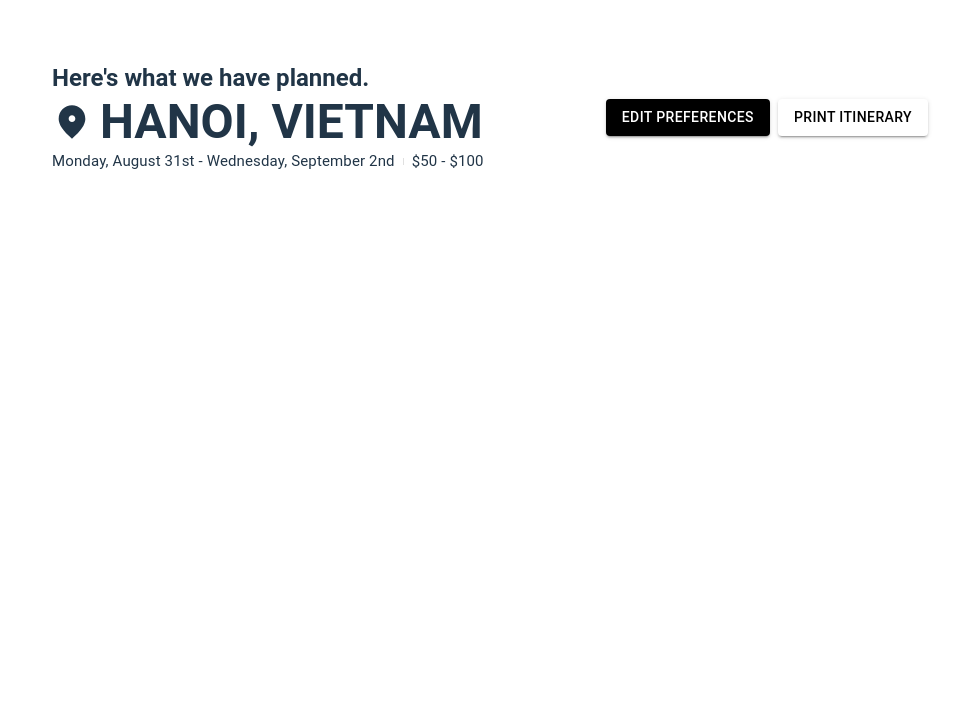
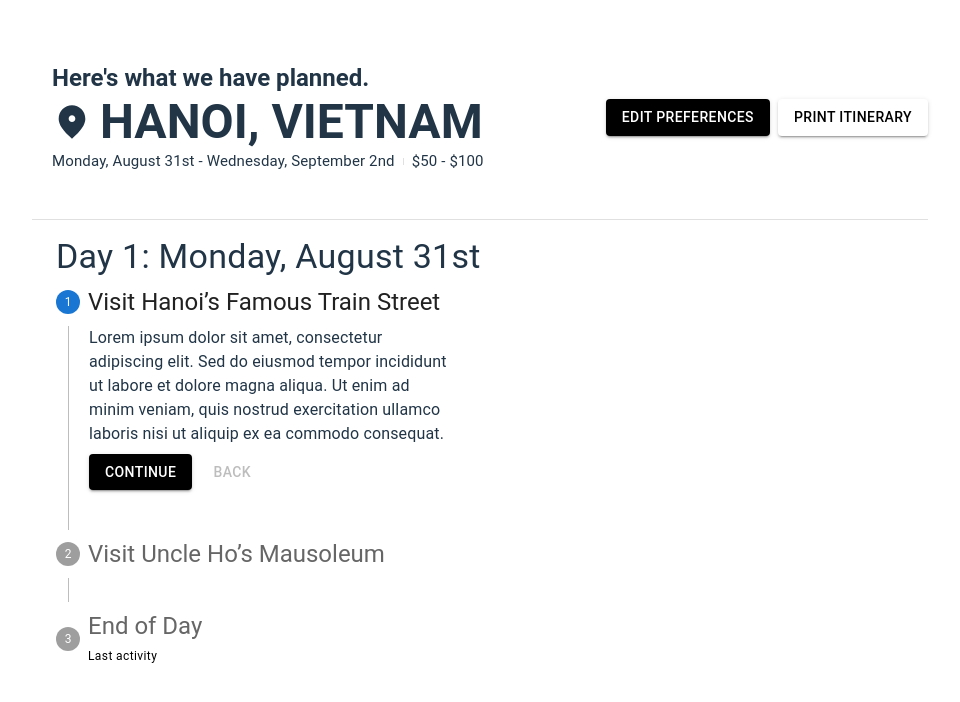
Before and after one commit to VietRocHack/TripPlanner-frontend, a React (Vite) app: page /plan in a window 1280 px wide. Shown: the top 702 px of the page, without its empty margins (160-1120 px from the left). Built offline with nearby package versions, Linux system fonts and the light colour scheme.

Commit message:
Hoang Le: update PlanScreen - Day 1 travel

```diff
--- a/package.json
+++ b/package.json
@@ -20,7 +20,9 @@
     "query-string": "^9.0.0",
     "react": "^18.2.0",
     "react-dom": "^18.2.0",
-    "react-router-dom": "^6.23.1"
+    "react-player": "^2.16.0",
+    "react-router-dom": "^6.23.1",
+    "react-slick": "^0.30.2"
   },
   "devDependencies": {
     "@types/react": "^18.3.3",
--- a/src/pages/PlanScreen/PlanScreen.tsx
+++ b/src/pages/PlanScreen/PlanScreen.tsx
@@ -1,12 +1,52 @@
-import { Typography, Box, Button, Divider } from "@mui/material";
-import FmdGoodIcon from '@mui/icons-material/FmdGood';
-// import { useEffect, useState } from "react";
+import { Typography, Box, Button, Divider, Stack, Container, Stepper, Step, StepLabel, StepContent, Paper } from "@mui/material"
+import FmdGoodIcon from '@mui/icons-material/FmdGood'
+import { useState } from "react"
+import ReactPlayer from 'react-player'
+
 // import { getActivities } from "../../api/activitiesApi";
 // import Footer from "../../components/Footer/Footer";
 // import React from "react";
 
+const steps = [
+  {
+    label: 'Visit Hanoi’s Famous Train Street',
+    description: `Lorem ipsum dolor sit amet, consectetur adipiscing elit.
+                Sed do eiusmod tempor incididunt ut labore et dolore magna aliqua.
+                Ut enim ad minim veniam, quis nostrud exercitation ullamco laboris nisi ut aliquip ex ea commodo consequat.`,
+    videoUrl: 'https://www.youtube.com/watch?v=LXb3EKWsInQ'
+  },
+  {
+    label: 'Visit Uncle Ho’s Mausoleum',
+    description: `Lorem ipsum dolor sit amet, consectetur adipiscing elit.
+                Sed do eiusmod tempor incididunt ut labore et dolore magna aliqua.
+                Ut enim ad minim veniam, quis nostrud exercitation ullamco laboris nisi ut aliquip ex ea commodo consequat.`,
+    videoUrl: 'https://www.youtube.com/watch?v=XggV42Kof0k'
+  },
+  {
+    label: 'End of Day',
+    description: `Lorem ipsum dolor sit amet, consectetur adipiscing elit.
+    Sed do eiusmod tempor incididunt ut labore et dolore magna aliqua.
+    Ut enim ad minim veniam, quis nostrud exercitation ullamco laboris nisi ut aliquip ex ea commodo consequat.`,
+    videoUrl: 'https://www.youtube.com/watch?v=WRzvydkwSgg'
+  },
+];
+
 const PlanScreen = () => {
   // const [data, setData] = useState(null);
+
+  const [activeStep, setActiveStep] = useState(0);
+
+  const handleNext = () => {
+    setActiveStep((prevActiveStep) => prevActiveStep + 1);
+  };
+
+  const handleBack = () => {
+    setActiveStep((prevActiveStep) => prevActiveStep - 1);
+  };
+
+  const handleReset = () => {
+    setActiveStep(0);
+  };
 
   // const handleFetch = () => {
   //   const fetchData = async () => {
@@ -100,7 +140,68 @@ const PlanScreen = () => {
             </Box>
           </Box>
 
-          <Divider />
+          {/* Divider */}
+          <Divider sx={{ width: '100%', marginTop: 2 }} />
+
+          {/* Travel Content */}
+          <Stack spacing={2} sx={{ textAlign: 'left', marginTop: 2, width: '100%'}}>
+            <Container>
+              {/* Day */}
+              <Typography variant="h4">Day 1: Monday, August 31st</Typography>
+              {/* Travel Detail Plan */}
+              <Box sx={{ display: 'flex' }}>
+                <Stepper activeStep={activeStep} orientation="vertical">
+                  {steps.map((step, index) => (
+                    <Step key={step.label}>
+                      <StepLabel
+                        optional={
+                          index === steps.length - 1 ? (
+                            <Typography variant="caption" sx={{ color: 'black' }}>Last activity</Typography>
+                          ) : null
+                        }
+                      >
+                        <Typography variant="h5">{step.label}</Typography>
+                      </StepLabel>
+                      <StepContent>
+                        <Typography>{step.description}</Typography>
+                        <Box sx={{ mb: 2 }}>
+                          <Button
+                            variant="contained"
+                            onClick={handleNext}
+                            sx={{ mt: 1, mr: 1, backgroundColor: 'black', color: 'white' }}
+                          >
+                            {index === steps.length - 1 ? 'Finish' : 'Continue'}
+                          </Button>
+                          <Button
+                            disabled={index === 0}
+                            onClick={handleBack}
+                            sx={{ mt: 1, mr: 1 }}
+                          >
+                            Back
+                          </Button>
+                        </Box>
+                      </StepContent>
+                    </Step>
+                  ))}
+                </Stepper>
+                <Box sx={{ ml: 3, width: '50%' }}>
+                  {activeStep < steps.length && (
+                    <ReactPlayer url={steps[activeStep].videoUrl} controls />
+                  )}
+                </Box>
+                {activeStep === steps.length && (
+                    <Paper square elevation={0} sx={{ p: 3 }}>
+                      <Typography>All steps completed - you&apos;re finished</Typography>
+                      <Button onClick={handleReset} sx={{ mt: 1, mr: 1 }}>
+                        Reset
+                      </Button>
+                    </Paper>
+                  )}
+              </Box>
+
+            </Container>
+
+          </Stack>
 
         </Box>
       </>
```
Also changed, not shown: 1 other file (tests, documents, lock files or other folders).
